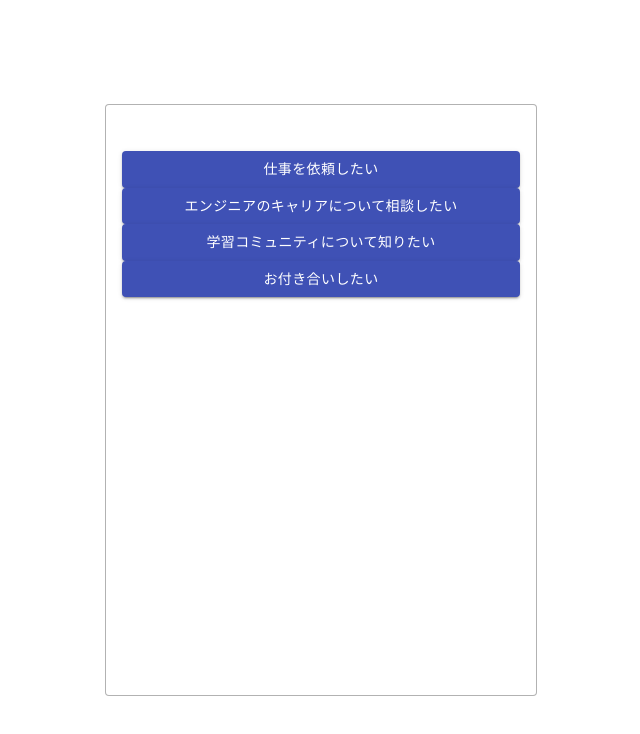
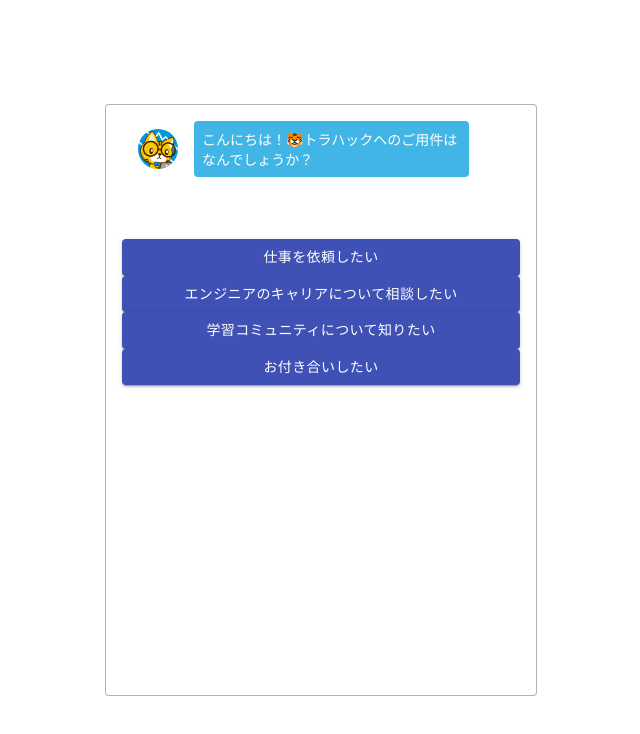
Before and after one commit to yamori-masato/chat-bot-demo, a React (Create React App) app: page / in a window 1280 px wide. Shown: the top 734 px of the page, without its empty margins (319-959 px from the left). Built offline with nearby package versions, Linux system fonts and the light colour scheme.

Commit message:
Chatコンポーネントを作成

```diff
--- /dev/null
+++ b/src/@types/chats.d.ts
@@ -0,0 +1,6 @@
+type Chat = {
+  text: string,
+  type: 'question' | 'answer'
+}
+
+declare type Chats = Chat[]
--- a/src/App.tsx
+++ b/src/App.tsx
@@ -1,13 +1,13 @@
 import React from 'react';
 import './assets/styles/style.css';
 import defaultDataset from './dataset'
-import { AnswersList } from './components'
+import { AnswersList, Chats } from './components'
 
 interface Props {}
 
 interface State {
   answers: Answers,
-  chats: any[],
+  chats: Chats,
   currentId: string,
   dataset: Dataset,
   open: boolean
@@ -34,14 +34,31 @@
     })
   }
 
+  initChats = () => {
+    const initDataset = this.state.dataset[this.state.currentId]
+    const chat: Chat = {
+      text: initDataset.question,
+      type: 'question'
+    }
+
+    const chats = this.state.chats
+    chats.push(chat)
+
+    this.setState({
+      chats: chats
+    })
+  }
+
   componentDidMount() {
     this.initAnswer()
+    this.initChats()
   }
 
   render() {
     return (
       <section className="c-section">
         <div className="c-box">
+          <Chats chats={ this.state.chats }/>
           <AnswersList answers={this.state.answers} />
         </div>
       </section>
--- /dev/null
+++ b/src/components/Chat.tsx
@@ -0,0 +1,28 @@
+import React from 'react'
+import ListItem from '@material-ui/core/ListItem'
+import ListItemAvatar from '@material-ui/core/ListItemAvatar'
+import Avatar from '@material-ui/core/Avatar'
+import NoProfile from '../assets/img/no-profile.png'
+import Torahack from '../assets/img/torahack.png'
+
+type Props = Chat
+
+const Chat: React.FC<Props> = (props) => {
+  const isQuestion = (props.type === 'question')
+  const classes = isQuestion ? 'p-chat__row' : 'p-chat__reverse'
+
+  return (
+    <ListItem className={classes}>
+      <ListItemAvatar>
+        {isQuestion ? (
+          <Avatar alt="icon" src={Torahack} />
+        ) : (
+          <Avatar alt="icon" src={NoProfile} />
+        )}
+      </ListItemAvatar>
+      <div className="p-chat__bubble">{props.text}</div>
+    </ListItem>
+  )
+}
+
+export default Chat
--- /dev/null
+++ b/src/components/Chats.tsx
@@ -0,0 +1,30 @@
+import React from 'react'
+import { makeStyles } from '@material-ui/core/styles'
+import List from '@material-ui/core/List'
+import { Chat } from './index'
+
+type Props = {
+  chats: Chats
+}
+
+const useStyles = makeStyles((theme) => ({
+  root: {
+    width: '100%',
+    maxWidth: '36ch',
+    backgroundColor: theme.palette.background.paper,
+  }
+}))
+
+const Chats: React.FC<Props> = (props) => {
+  const classes = useStyles()
+
+  return (
+    <List className={classes.root}>
+      {props.chats.map((chat, index) => {
+        return <Chat text={chat.text} type={chat.type} key={index.toString()} />
+      })}
+    </List>
+  )
+}
+
+export default Chats
--- a/src/components/index.ts
+++ b/src/components/index.ts
@@ -1,2 +1,4 @@
 export { default as AnswersList } from './AnswersList'
 export { default as Answer } from './Answer'
+export { default as Chats } from './Chats'
+export { default as Chat } from './Chat'
```
